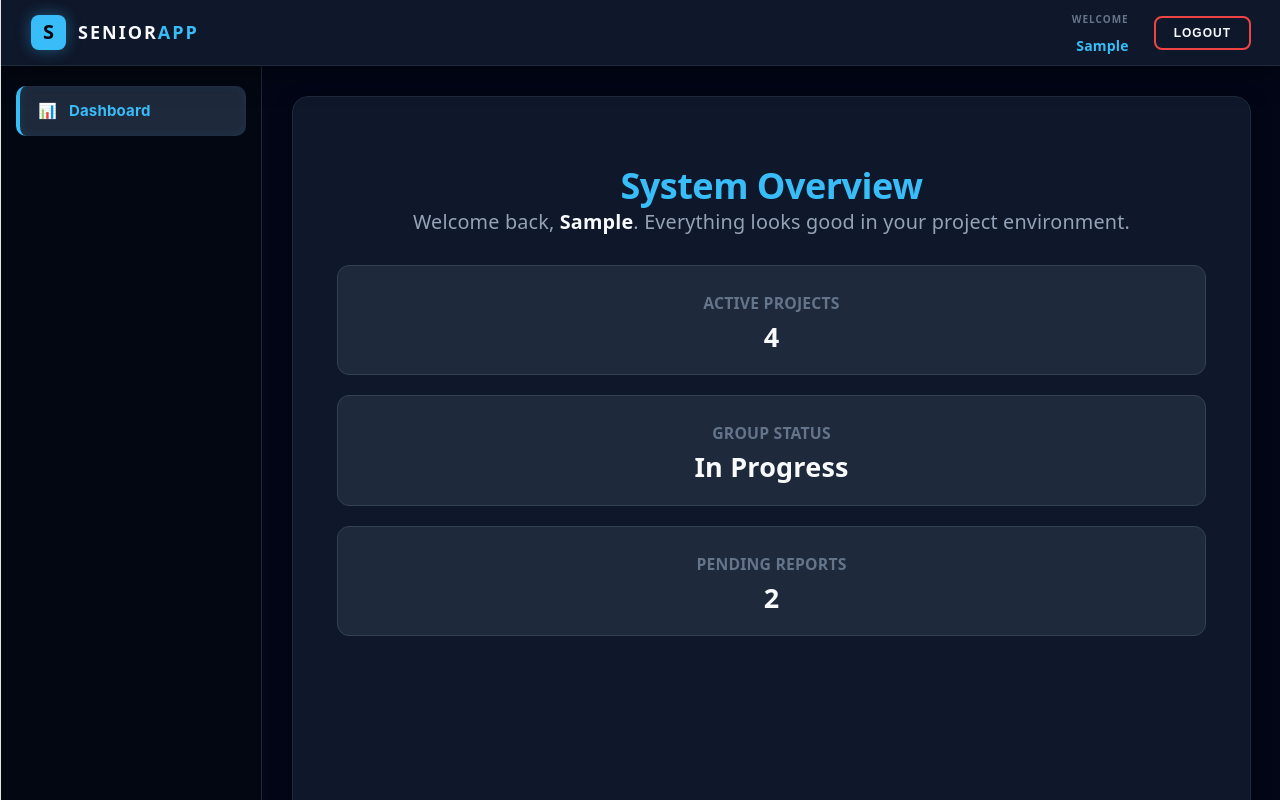
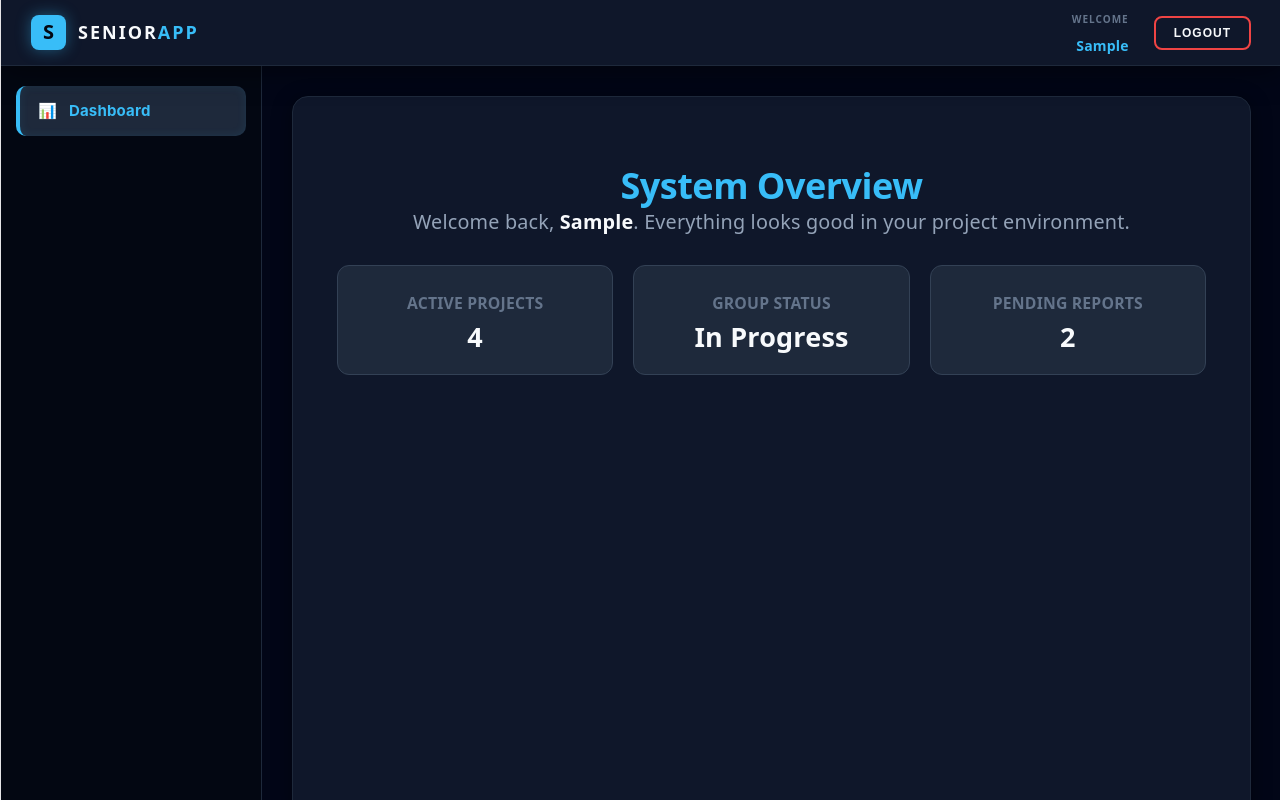
Before and after one commit to SE3318-Spring-2025-2026/senior-app-5, a React app in the folder frontend/: page /dashboard in a window 1280 px wide. Built offline with nearby package versions, Linux system fonts and the light colour scheme; no server answers; sample sign-in values are in the browser's storage; the HTML template or start-up script is replaced by a standard one.

Commit message:
fix: add missing coordinator route and correct css typo

```diff
--- a/frontend/src/App.jsx
+++ b/frontend/src/App.jsx
@@ -23,6 +23,9 @@ function App() {
           <Route path="/dashboard" element={<DashboardPage />} />
           <Route path="/groups" element={<GroupLifecyclePage />} />
 
+
+          <Route path="/all-groups" element={<GroupLifecyclePage />} />
+
           <Route path="/documents" element={<div>Documents Section - Coming Soon</div>} />
         </Route>
 
--- a/frontend/src/pages/DashboardPage.module.css
+++ b/frontend/src/pages/DashboardPage.module.css
@@ -19,7 +19,7 @@
 
 .statsGrid {
   display: grid;
-  grid-template-columns: repeat(auto-fit, min-minmax(250px, 1fr));
+  grid-template-columns: repeat(auto-fit, minmax(250px, 1fr));
   gap: 20px;
   margin-top: 20px;
 }
```
